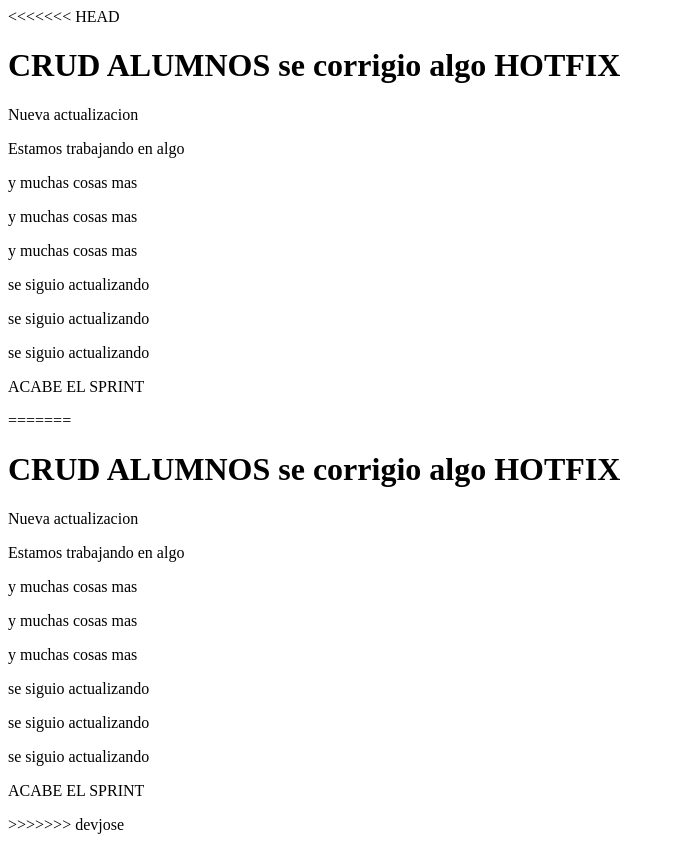
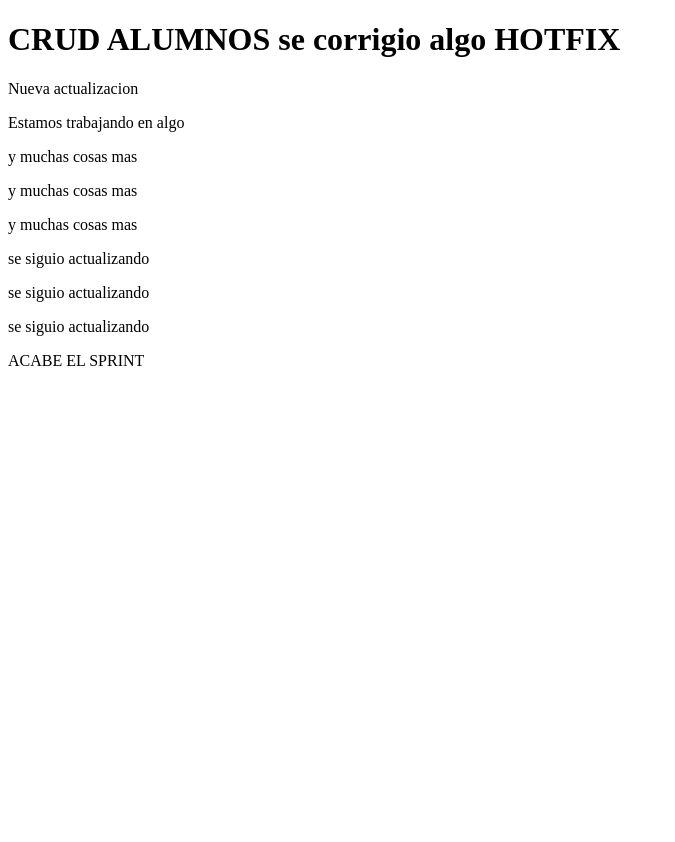
Before and after one commit to sicandistroyer/test, a Python web app: template templates/index.html in a window 1280 px wide. Shown: the whole page, without its empty margins (0-675 px from the left). After the commit the page ends 366 px from the top, so only its background shows below. Run offline with Jinja, Linux system fonts and the light colour scheme; the template is opened without the code that fills it, so the values that code supplies are empty.

Commit message:
Corregi los caracteres

```diff
--- a/templates/index.html
+++ b/templates/index.html
@@ -6,7 +6,6 @@
     <title>Document</title>
 </head>
 <body>
-<<<<<<< HEAD
     <h1>CRUD ALUMNOS se corrigio algo HOTFIX</h1>
     <p>Nueva actualizacion</p>
     <p>Estamos trabajando en algo</p>
@@ -17,18 +16,5 @@
     <p>se siguio actualizando</p>
     <p>se siguio actualizando</p>
     <p>ACABE EL SPRINT</p>
-=======
-    <h1>CRUD ALUMNOS se corrigio algo HOTFIX</h1>
-    <p>Nueva actualizacion</p>
-    <p>Estamos trabajando en algo</p>
-    <p>y muchas cosas mas</p>
-    <p>y muchas cosas mas</p>
-    <p>y muchas cosas mas</p>
-    <p>se siguio actualizando</p>
-    <p>se siguio actualizando</p>
-    <p>se siguio actualizando</p>
-    <p>ACABE EL SPRINT</p>
-
->>>>>>> devjose
 </body>
 </html>
```
